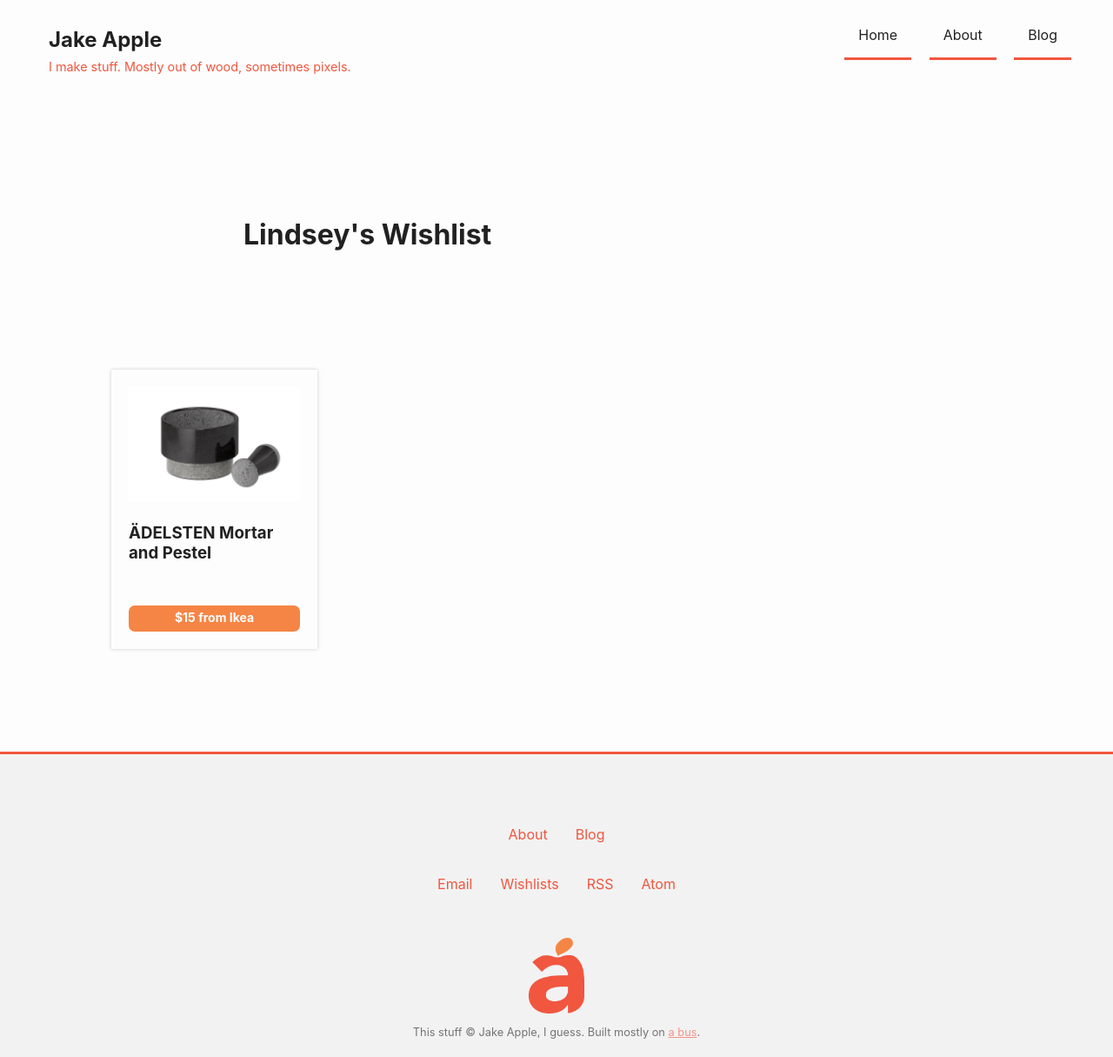
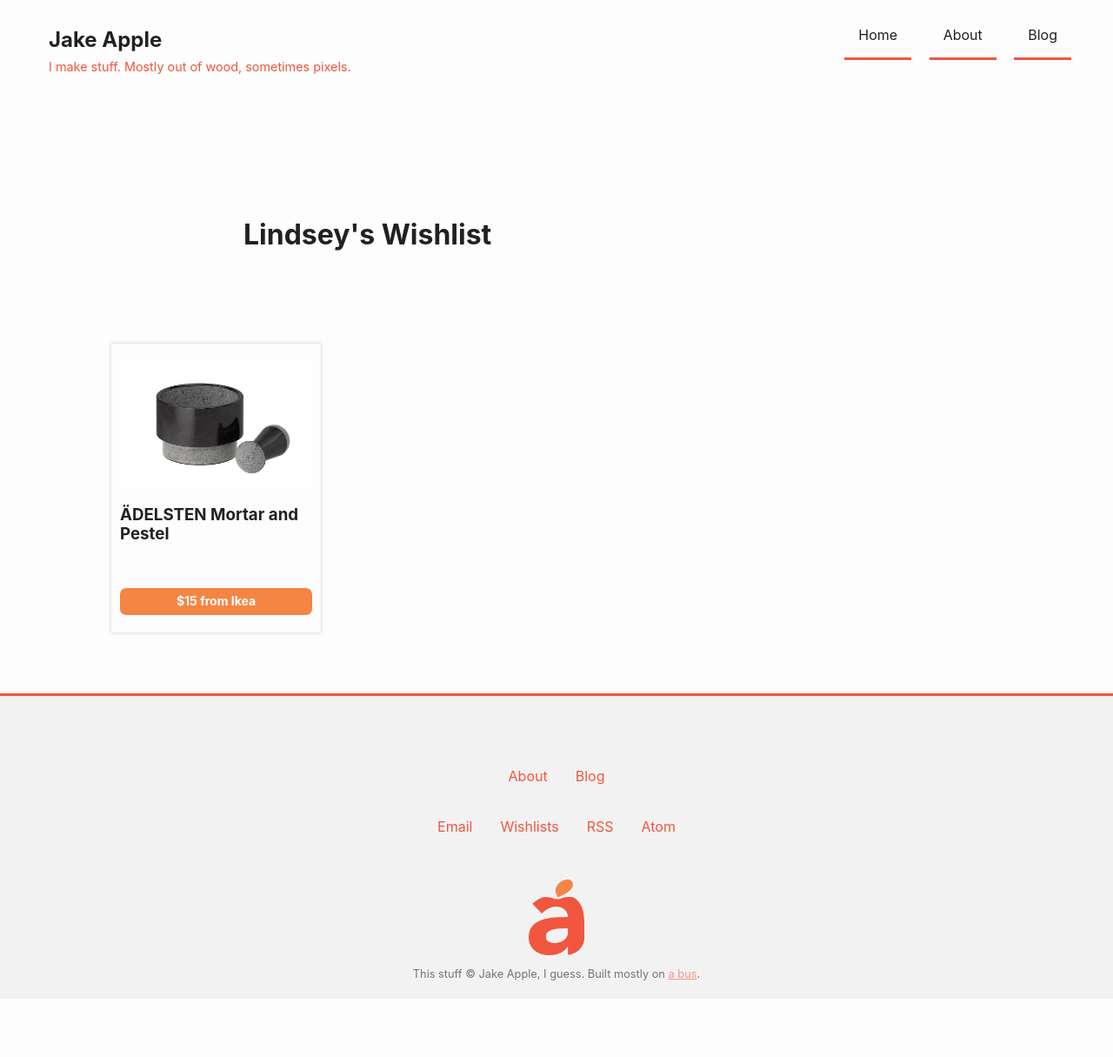
Before and after one commit to appleguy19/appleguy19.github.io, a Jekyll site: the page built from lindsey-wishlist.html, in a window 1280 px wide. Shown: the whole page at 87% size. Built offline with Jekyll 4.4.1, drawn with Linux system fonts in a browser that asks for light colours; after the commit the page ends 1148 px from its top, so only the background shows below that.

Commit message:
first attempt

```diff
--- a/css/site.css
+++ b/css/site.css
@@ -390,6 +390,7 @@ body {
 
 .page {
   padding: 0.5em;
+  min-height: 85vh;
 }
 
 .divider {
@@ -839,50 +840,50 @@ GIFT LIST & GIFTS
 */
 
 .box-list {
-  display: flex;
-  flex-flow: row wrap;
-  justify-content: space-between;
-  align-items: stretch;
-  align-content: flex-start;
-  margin: 50px auto;
+  display: grid;
+  grid-template-rows: min-content;
+  grid-row-gap: 10px;
+  grid-template-columns: repeat(2, 1fr);
+  grid-column-gap: 10px;
+  margin: 20px auto;
 }
 @media (min-width: 48em) {
   .box-list {
     max-width: 768px;
+    grid-row-gap: 20px;
+    grid-template-columns: repeat(3, 1fr);
+    grid-column-gap: 20px;
   }
 }
 
 @media (min-width: 61.25em) {
   .box-list {
     max-width: 980px;
+    grid-template-columns: repeat(4, 1fr);
   }
 }
 
 @media (min-width: 80em) {
   .box-list {
     max-width: 1024px;
-    padding: 0;
   }
 }
 .card {
-  position: relative;
-  display: block;
-  width: calc(50% - 6px);
-  margin-bottom: 14px;
-  padding: 20px 20px 75px;
+  display: flex;
+  flex-flow: column nowrap;
+  justify-content: space-between;
+  width: 100%;
+  padding: 10px;
   box-shadow: 0 0 4px 0 #ccc;
 }
 
 @media (min-width: 48em) {
   .card {
-    display: block;
-    width: calc(33% - 12px);
-    margin-bottom: 24px;
-    padding: 20px 20px 75px;
+    padding: 20px 10px;
   }
 }
 
-@media (min-width: 61.25em) {
+/* @media (min-width: 61.25em) {
   .card {
     width: calc(25% - 16px);
     margin-bottom: 16px;
@@ -895,7 +896,7 @@ GIFT LIST & GIFTS
     margin-bottom: 28px;
     padding-bottom: 80px;
   }
-}
+} */
 
 .purchase-button,
 .purchase-button:visited,
@@ -913,9 +914,7 @@ GIFT LIST & GIFTS
   text-decoration: none;
   display: block;
   text-align: center;
-  width: calc(100% - 40px);
-  position: absolute;
-  bottom: 20px;
+  width: 100%;
 }
 
 .purchase-button:hover {
```
